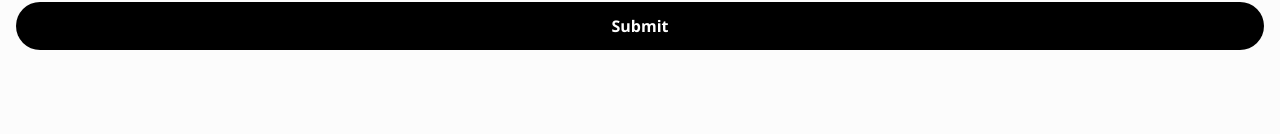
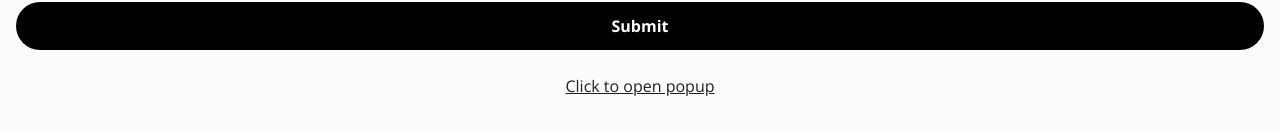
Before and after one commit to asxnah/chat, a Next.js app: page / in a window 1280 px wide. Shown: the part 372-506 px from the top of the page. Built offline with nearby package versions, Linux system fonts and the light colour scheme.

Commit message:
chore: popup component

```diff
--- a/app/page.tsx
+++ b/app/page.tsx
@@ -7,10 +7,12 @@ import { Confirm } from "@/ui/Confirm";
 import { Input } from "@/ui/Input";
 import { Toggler } from "@/ui/Toggler";
 import { Form } from "@/widgets/Form";
+import { Popup } from "@/widgets/Popup";
 
 export default function Home() {
   const [value, setValue] = useState<string>("");
   const [checked, setChecked] = useState<boolean>(false);
+  const [popupShown, setPopupShown] = useState<boolean>(false);
 
   return (
     <main className="p-4 flex flex-col gap-2">
@@ -41,6 +43,20 @@ export default function Home() {
         buttonText="Submit"
         onSubmit={(userInfo) => console.log(userInfo)}
       />
+
+      <button
+        className="underline my-4 cursor-pointer"
+        onClick={() => setPopupShown(true)}
+      >
+        Click to open popup
+      </button>
+      {popupShown && (
+        <Popup
+          heading="Popup"
+          children={<p>Hello, World!</p>}
+          onClose={() => setPopupShown(false)}
+        />
+      )}
     </main>
   );
 }
--- /dev/null
+++ b/app/widgets/Popup/Popup.tsx
@@ -0,0 +1,24 @@
+import type { ReactNode } from "react";
+import { X } from "lucide-react";
+
+interface PopupProps {
+  heading: string;
+  children: ReactNode;
+  onClose: () => void;
+}
+
+export const Popup = ({ heading, children, onClose }: PopupProps) => {
+  return (
+    <section className="absolute top-0 left-0 z-10 w-full h-full grid place-content-center bg-(--screen-dim)">
+      <div className="relative p-8 w-[32rem] flex flex-col gap-8 rounded-lg bg-(--white)">
+        <div className="flex items-center justify-between">
+          <h3 className="text-(--black) text-xl font-semibold">{heading}</h3>
+          <button className="cursor-pointer" type="button" onClick={onClose}>
+            <X className="stroke-(--lightgrey)" />
+          </button>
+        </div>
+        {children}
+      </div>
+    </section>
+  );
+};
--- /dev/null
+++ b/app/widgets/Popup/index.ts
@@ -0,0 +1 @@
+export { Popup } from "./Popup";
--- a/package.json
+++ b/package.json
@@ -11,6 +11,7 @@
   "dependencies": {
     "@reduxjs/toolkit": "^2.11.0",
     "@tailwindcss/postcss": "^4.1.17",
+    "lucide-react": "^0.555.0",
     "next": "16.0.7",
     "postcss": "^8.5.6",
     "react": "19.2.0",
```
Also changed, not shown: 1 other file (tests, documents, lock files or other folders).
